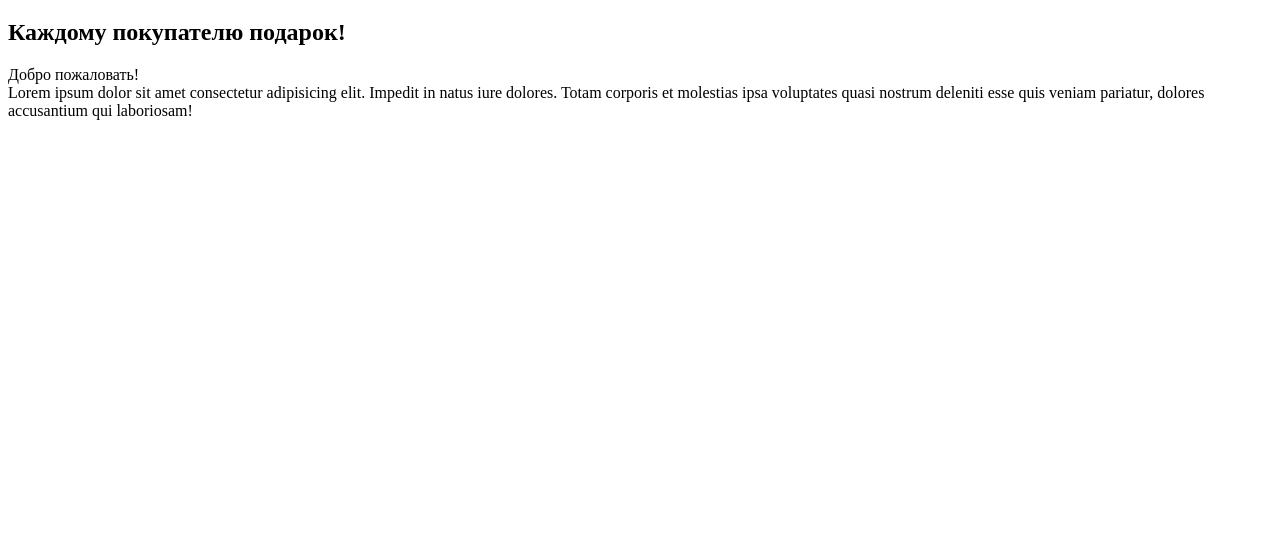
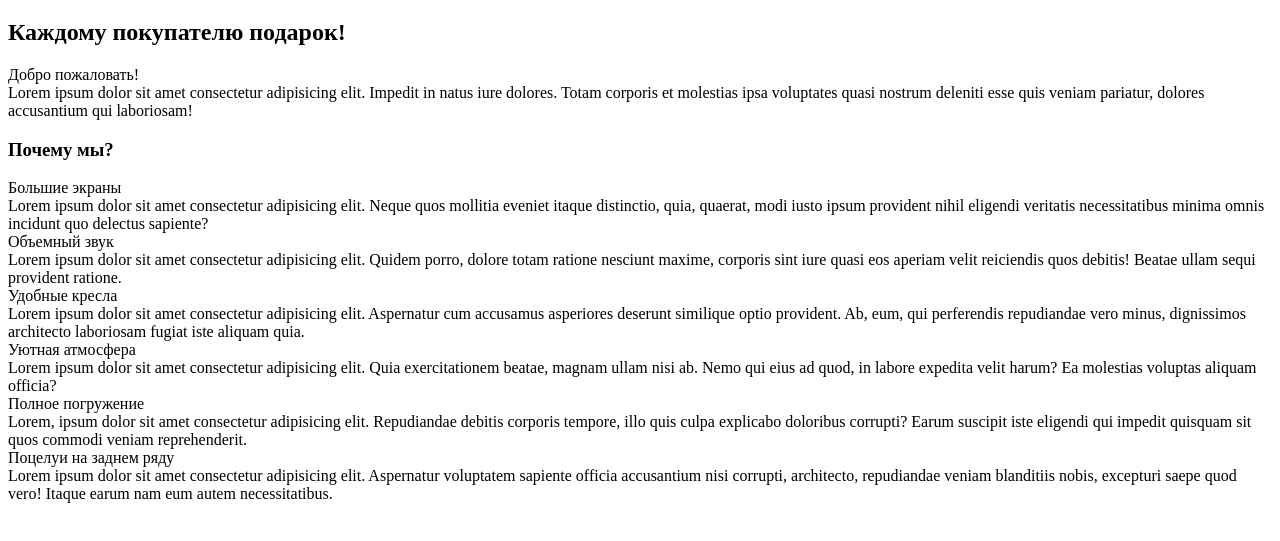
Before and after one commit to dianaalieva/cinematickets, a plain HTML site: page index.html in a window 1280 px wide. Shown: the part 61-602 px from the top of the page. Drawn offline with Linux system fonts and the light colour scheme.

Commit message:
Тема 3,коммит 6. Добавила текстовое содержание

```diff
--- a/index.html
+++ b/index.html
@@ -13,6 +13,51 @@
                 pariatur, dolores accusantium qui laboriosam!
             </div>
         </div>
+        <h3>Почему мы?</h3>
+        <div>Большие экраны
+            <div>Lorem ipsum dolor sit amet consectetur adipisicing elit. Neque quos mollitia
+                eveniet itaque distinctio, quia, quaerat, modi iusto ipsum
+                provident nihil eligendi veritatis necessitatibus minima
+                omnis incidunt quo delectus sapiente?
+            </div>
+        </div>
+        <div>Объемный звук
+            <div>Lorem ipsum dolor sit amet consectetur adipisicing elit.
+                Quidem porro, dolore totam ratione nesciunt
+                maxime, corporis sint iure quasi eos aperiam velit reiciendis
+                quos debitis! Beatae ullam sequi provident ratione.
+            </div>
+        </div>
+        <div>Удобные кресла
+            <div>Lorem ipsum dolor sit amet consectetur adipisicing
+                elit. Aspernatur cum accusamus asperiores deserunt
+                similique optio provident. Ab, eum, qui perferendis repudiandae vero minus,
+                dignissimos architecto laboriosam fugiat iste aliquam quia.
+            </div>
+        </div>
+        <div>Уютная атмосфера
+            <div>Lorem ipsum dolor sit amet consectetur adipisicing elit.
+                Quia exercitationem beatae, magnam ullam
+                nisi ab. Nemo qui eius ad quod, in labore expedita velit
+                harum? Ea molestias voluptas aliquam officia?
+            </div>
+        </div>
+        <div>Полное погружение
+            <div>Lorem, ipsum dolor sit amet consectetur adipisicing elit. Repudiandae
+                debitis corporis tempore, illo quis culpa explicabo
+                doloribus corrupti? Earum suscipit iste eligendi qui impedit
+                quisquam sit quos commodi veniam reprehenderit.
+            </div>
+        </div>
+        <div>Поцелуи на заднем ряду
+            <div>Lorem ipsum dolor sit amet consectetur adipisicing elit. Aspernatur
+                voluptatem sapiente officia accusantium nisi corrupti,
+                architecto, repudiandae veniam blanditiis nobis, excepturi saepe quod
+                vero! Itaque earum nam eum autem necessitatibus.
+            </div>
+        </div>
+
+
 
 
     </body>
```
